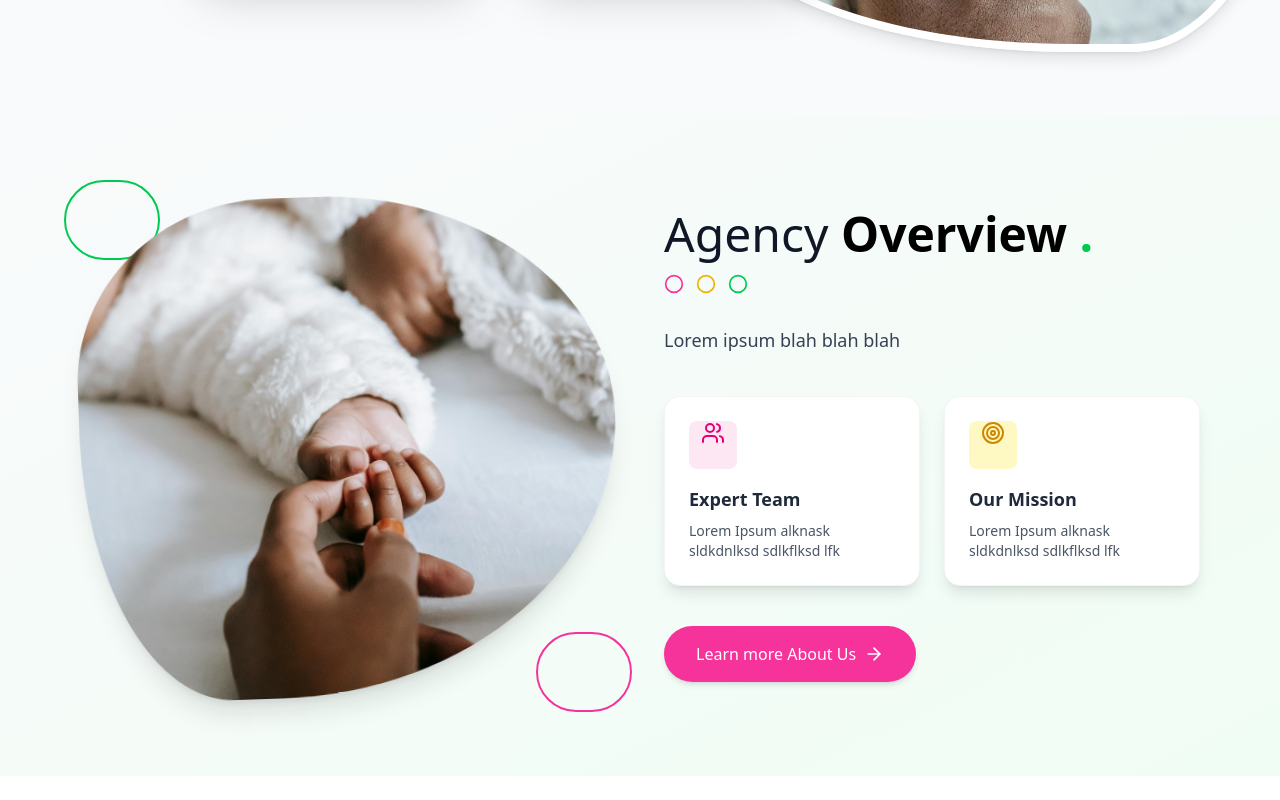
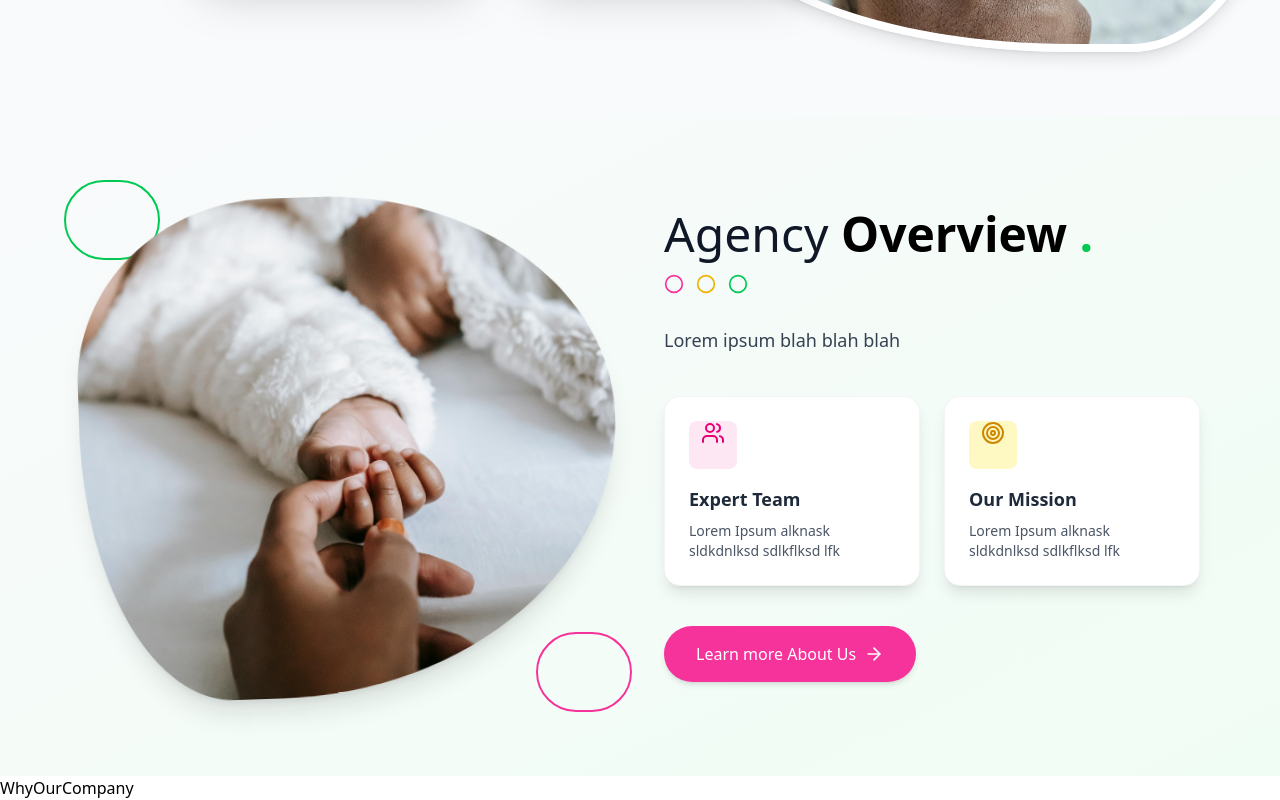
Before and after one commit to pinkx-xlink/tailwindcss-experiment, a React (Vite) app in the folder bank_modern_app/: page / in a window 1280 px wide. Shown: the part 536-1336 px from the top of the page. Before the commit the page ends 1312 px from the top, so only its background shows below. Built offline with nearby package versions, Linux system fonts and the light colour scheme.

Commit message:
Import and call WhyOurCompany component

```diff
--- a/bank_modern_app/src/App.jsx
+++ b/bank_modern_app/src/App.jsx
@@ -4,6 +4,7 @@ import 'aos/dist/aos.css'
 import Hero from './components/Hero'
 import Navbar from './components/Navbar'
 import About from './components/About'
+import WhyOurCompany from './components/WhyOurCompany'
 
 const App = () => {
   useEffect(() => {
@@ -19,6 +20,7 @@ const App = () => {
       <Navbar />
       <Hero />
       <About />
+      <WhyOurCompany />
     </div>
   )
 }
```
